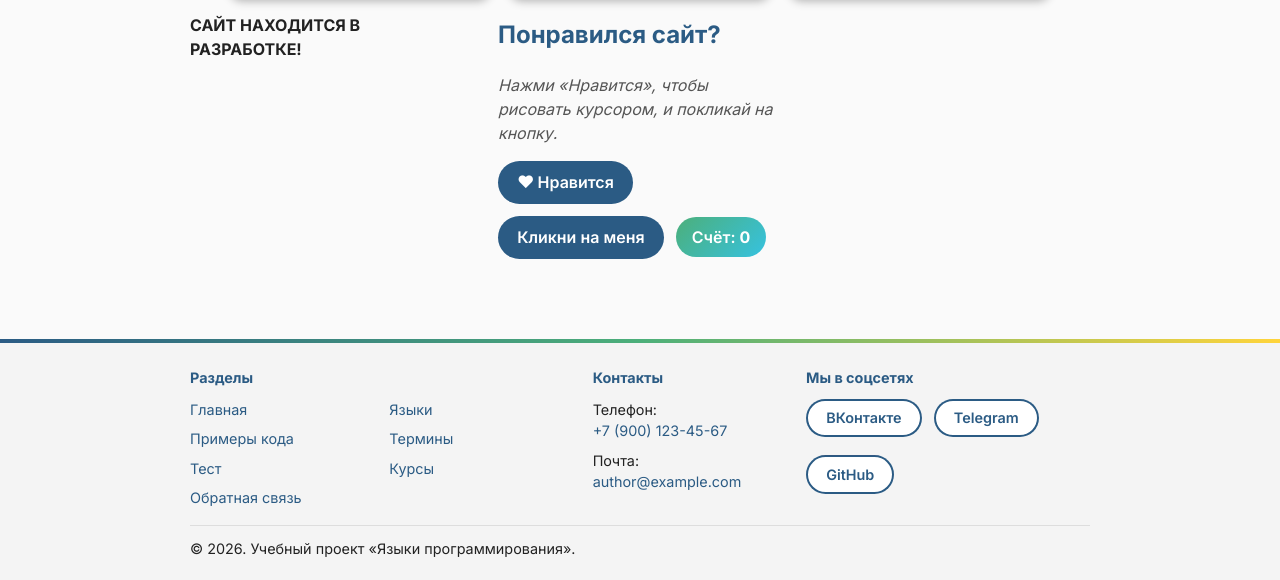
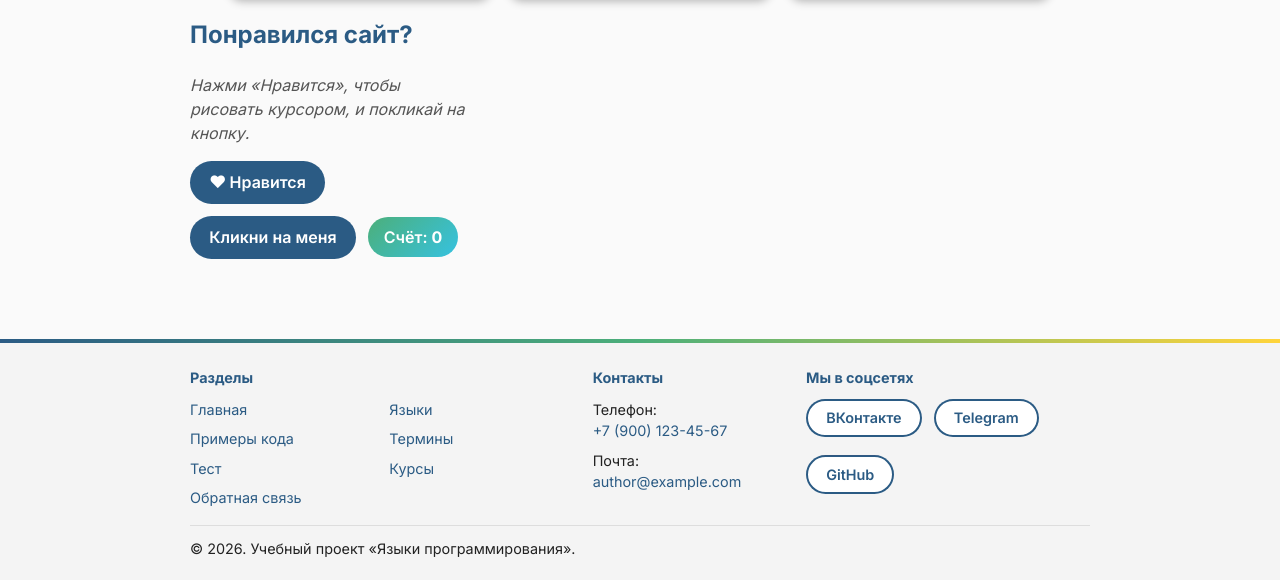
Before and after one commit to Frostygames0/MIREA-Frontend-SIte, a plain HTML site: page index.html in a window 1280 px wide. Shown: the part 1831-2411 px from the top of the page. Drawn offline with Linux system fonts and the light colour scheme.

Commit message:
remove in dev warning

```diff
--- a/index.html
+++ b/index.html
@@ -63,8 +63,6 @@
         <p class="lead">Здесь собраны краткие описания популярных языков программирования, примеры кода,
             словарь основных терминов и тест для самопроверки. Сайт поможет начинающему разработчику
             выбрать первый язык и понять, чем языки отличаются друг от друга.</p>
-        <p><strong>САЙТ НАХОДИТСЯ В РАЗРАБОТКЕ!</strong></p>
-
         <!-- Новости -->
         <section id="news-section">
             <h2>Новости</h2>
```
